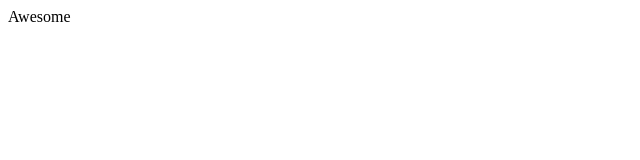
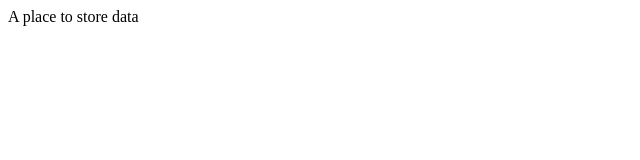
Before and after one commit to jbcurtin/datum-storage.org, a plain HTML site: page index.html in a window 1280 px wide. Shown: the full height of the page, 0-640 px from the left. Drawn offline with Linux system fonts and the light colour scheme.

Commit message:
Updated index

```diff
--- a/index.html
+++ b/index.html
@@ -3,6 +3,6 @@
         <title> Datum Storage ORG </title>
     </head>
     <body>
-        <p> Awesome </p>
+        <p> A place to store data </p>
     </body>
 </html>
```
